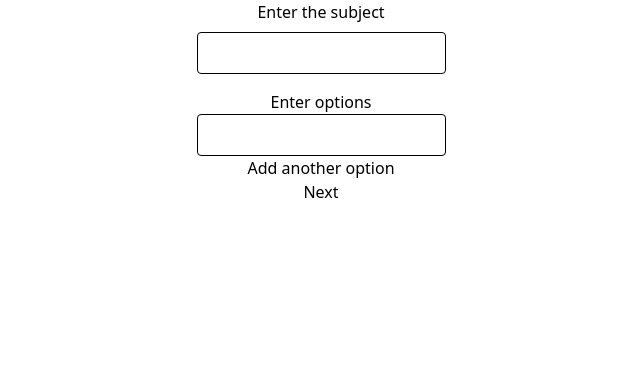
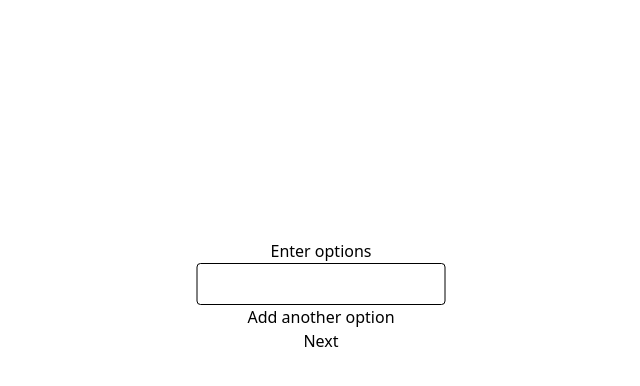
Before and after one commit to G-Just/React-ts-weighted-scoring-tool, a React (Vite) app: page / in a window 1280 px wide. Both pictures are taken after a click on the button "Next". Shown: the top 386 px of the page, without its empty margins (319-959 px from the left). Built offline with nearby package versions, Linux system fonts and the light colour scheme.

Commit message:
Creating transition animation

```diff
--- a/src/App.tsx
+++ b/src/App.tsx
@@ -35,12 +35,12 @@ function App() {
 
   return (
     <DataContext.Provider value={data}>
-      <div className="w-screen h-screen">
-        <SubjectForm />
-        {stage >= 1 ? <OptionsForm /> : null}
-        {stage >= 2 ? <CriteriaForm /> : null}
-        {stage >= 3 ? <WeightForm /> : null}
-        {stage >= 4 ? <RatingsForm /> : null}
+      <div className="w-screen h-screen overflow-hidden">
+        {stage === 0 ? <SubjectForm /> : null}
+        {stage === 1 ? <OptionsForm /> : null}
+        {stage === 2 ? <CriteriaForm /> : null}
+        {stage === 3 ? <WeightForm /> : null}
+        {stage === 4 ? <RatingsForm /> : null}
         {stage === 5 ? <ResultTable /> : null}
       </div>
     </DataContext.Provider>
--- a/src/components/CriteriaForm.tsx
+++ b/src/components/CriteriaForm.tsx
@@ -48,7 +48,7 @@ export default function CriteriaForm() {
   }
 
   return (
-    <div className="flex flex-col items-center justify-center my-4">
+    <div className="flex flex-col items-center justify-center my-4 slideIn">
       {renderRows().map((row) => row)}
       <button onClick={(e) => addRow(e)}>Add criteria</button>
       {data.stage === 2 ? <button onClick={handleSubmit}>Next</button> : null}
--- a/src/components/OptionsForm.tsx
+++ b/src/components/OptionsForm.tsx
@@ -55,7 +55,7 @@ export default function OptionsForm() {
   }
 
   return (
-    <div className="flex flex-col items-center justify-center my-4">
+    <div className="flex flex-col items-center justify-center my-4 slideIn">
       {renderRows().map((row) => row)}
       <button onClick={(e) => addRow(e)}>Add another option</button>
       {data.stage === 1 ? <button onClick={handleSubmit}>Next</button> : null}
--- a/src/components/RatingsForm.tsx
+++ b/src/components/RatingsForm.tsx
@@ -57,7 +57,7 @@ export default function RatingsForm() {
   }
 
   return (
-    <div className="flex flex-col items-center gap-2">
+    <div className="flex flex-col items-center gap-2 slideIn">
       <div className="flex justify-center gap-4">{renderCols()}</div>
       {data.stage === 4 ? (
         <button type="submit" onClick={handleSubmit}>
--- a/src/components/SubjectForm.tsx
+++ b/src/components/SubjectForm.tsx
@@ -9,7 +9,7 @@ export default function SubjectForm() {
   }
 
   return (
-    <div className="flex flex-col items-center justify-center">
+    <div className="flex flex-col items-center justify-center p-4 border-2 border-black slideIn">
       <div className="flex flex-col items-center justify-center gap-2">
         <label>Enter the subject</label>
         <input
--- a/src/components/WeightForm.tsx
+++ b/src/components/WeightForm.tsx
@@ -35,7 +35,7 @@ export default function WeightForm() {
   }
 
   return (
-    <div className="flex flex-col items-center justify-center my-4">
+    <div className="flex flex-col items-center justify-center my-4 slideIn">
       {renderRows().map((row) => row)}
       {data.stage === 3 ? (
         <button type="submit" onClick={handleSubmit}>
--- a/src/index.css
+++ b/src/index.css
@@ -13,5 +13,5 @@
   right: -100%;
   top: 35%;
   transform: translate(50%, -50%);
-  animation: slide 3s forwards;
+  animation: slide 1s forwards;
 }
```
